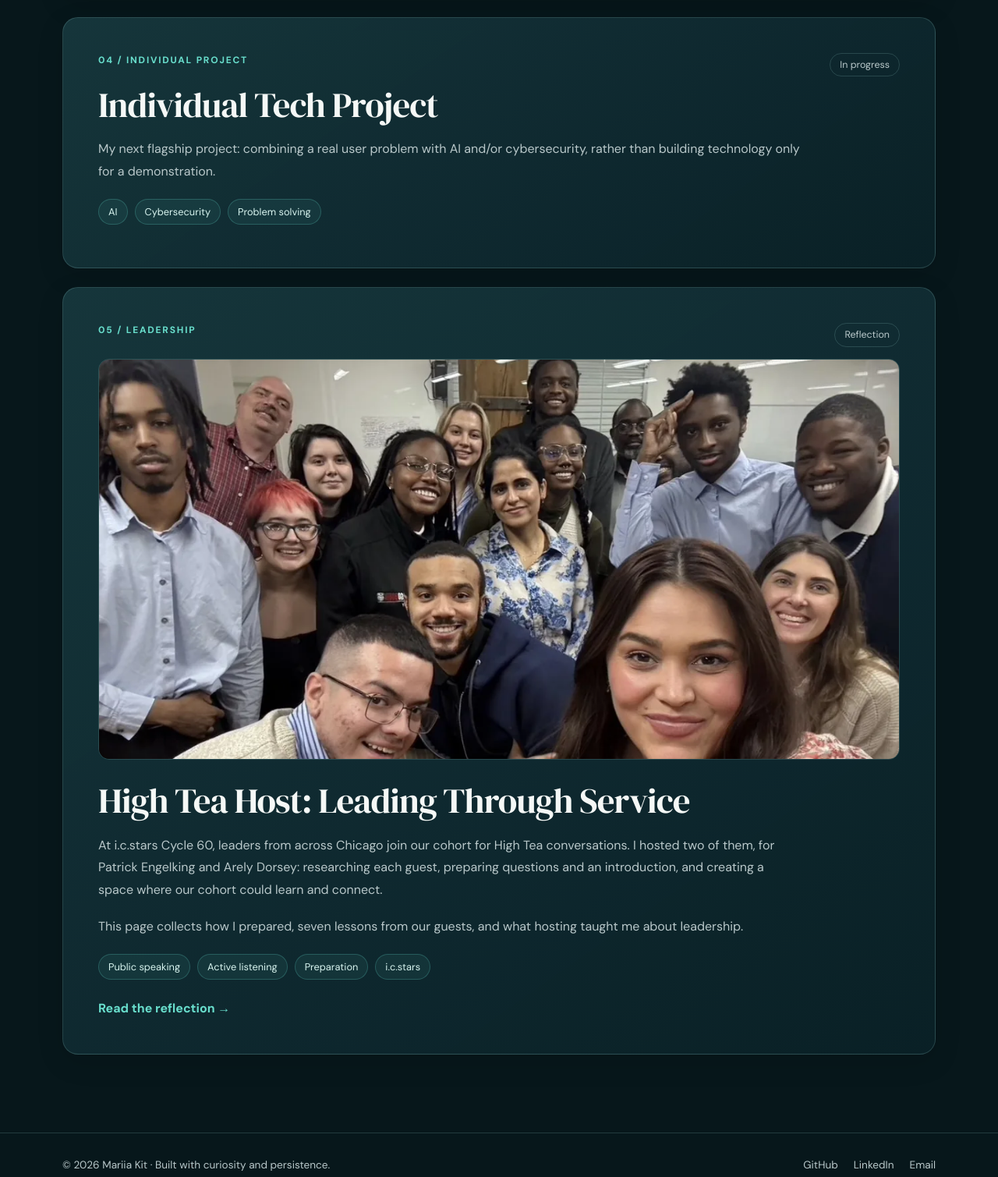
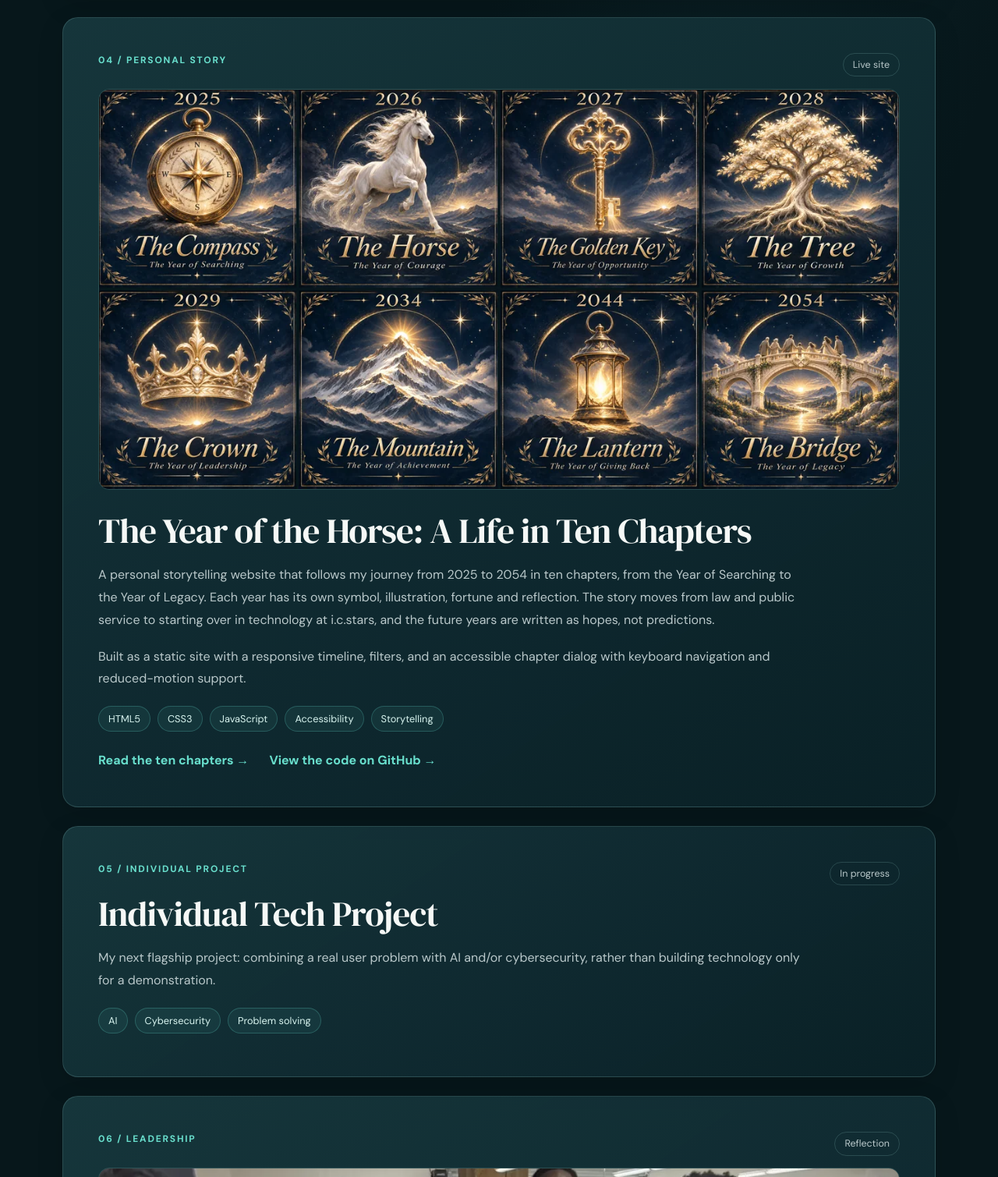
Before and after one commit to mariiakit-official/portfolio, a plain HTML site: page projects.html in a window 1280 px wide. Shown: the part 3011-4520 px from the top of the page at 78% size. Drawn offline with Linux system fonts and the light colour scheme.

Commit message:
Add headshot to About page and Year of the Horse project
- About: replace the "MK" placeholder with a cropped headshot
  (images/about/headshot.webp, 600×600)
- Projects: add "The Year of the Horse" card with cover image and
  links to the live site and GitHub repo; renumber later cards

```diff
--- a/projects.html
+++ b/projects.html
@@ -89,7 +89,27 @@
                             rel="noopener noreferrer">View the code on GitHub →</a></div>
                 </article>
                 <article class="card project-card">
-                    <div class="project-top"><span class="card-number">04 / INDIVIDUAL PROJECT</span><span
+                    <div class="project-top"><span class="card-number">04 / PERSONAL STORY</span><span
+                            class="status">Live site</span></div>
+                    <img class="project-cover" src="images/horse/horse-cover.webp"
+                        alt="Eight illustrated chapter cards from 2025 to 2054: the Compass, the Horse, the Golden Key, the Tree, the Crown, the Mountain, the Lantern and the Bridge"
+                        width="1200" height="600" loading="lazy" decoding="async">
+                    <h2>The Year of the Horse: A Life in Ten Chapters</h2>
+                    <p>A personal storytelling website that follows my journey from 2025 to 2054 in ten chapters,
+                        from the Year of Searching to the Year of Legacy. Each year has its own symbol, illustration,
+                        fortune and reflection. The story moves from law and public service to starting over in technology
+                        at i.c.stars, and the future years are written as hopes, not predictions.</p>
+                    <p>Built as a static site with a responsive timeline, filters, and an accessible chapter dialog with
+                        keyboard navigation and reduced-motion support.</p>
+                    <div class="tag-list"><span>HTML5</span><span>CSS3</span><span>JavaScript</span><span>Accessibility</span><span>Storytelling</span></div>
+                    <div class="project-links"><a class="text-link"
+                            href="https://mariiakit-official.github.io/year-of-the-horse/" target="_blank"
+                            rel="noopener noreferrer">Read the ten chapters →</a><a class="text-link"
+                            href="https://github.com/mariiakit-official/year-of-the-horse" target="_blank"
+                            rel="noopener noreferrer">View the code on GitHub →</a></div>
+                </article>
+                <article class="card project-card">
+                    <div class="project-top"><span class="card-number">05 / INDIVIDUAL PROJECT</span><span
                             class="status">In progress</span></div>
                     <h2>Individual Tech Project</h2>
                     <p>My next flagship project: combining a real user problem with AI and/or cybersecurity, rather than
@@ -97,7 +117,7 @@
                     <div class="tag-list"><span>AI</span><span>Cybersecurity</span><span>Problem solving</span></div>
                 </article>
                 <article class="card project-card">
-                    <div class="project-top"><span class="card-number">05 / LEADERSHIP</span><span
+                    <div class="project-top"><span class="card-number">06 / LEADERSHIP</span><span
                             class="status">Reflection</span></div>
                     <img class="project-cover" src="images/high-tea/high-tea-cover.webp"
                         alt="Smiling group selfie of the i.c.stars Cycle 60 cohort after a High Tea conversation"
--- a/styles.css
+++ b/styles.css
@@ -82,7 +82,8 @@ h1 em,h2 span,h1 span{color:var(--accent);font-style:normal}
 .flyer img{position:absolute;left:0;top:0;opacity:0;transform-origin:0 0;will-change:transform,opacity}
 /* About page layout (base rules for the classes already used in about.html) */
 .about-intro{display:grid;grid-template-columns:200px minmax(0,1fr);gap:clamp(28px,5vw,60px);align-items:center}
-.about-photo{width:200px;aspect-ratio:1;border-radius:50%;border:2px solid var(--accent);display:grid;place-items:center;background:var(--surface);font-family:'DM Serif Display',Georgia,serif;font-size:3.2rem;color:var(--accent)}
+.about-photo{width:200px;aspect-ratio:1;border-radius:50%;border:2px solid var(--accent);display:grid;place-items:center;background:var(--surface);font-family:'DM Serif Display',Georgia,serif;font-size:3.2rem;color:var(--accent);overflow:hidden}
+.about-photo img{width:100%;height:100%;object-fit:cover;display:block}
 .hobbies>h2 span{color:var(--accent)}
 .hobby-grid{display:grid;grid-template-columns:repeat(2,minmax(0,1fr));gap:22px;margin-top:34px;align-items:start}
 .hobby-icon{width:34px;height:34px;color:var(--accent);margin-bottom:16px}
```
Also changed, not shown: about.html (+1 -1 lines), images/about/headshot.webp (added), images/horse/horse-cover.webp (added).
